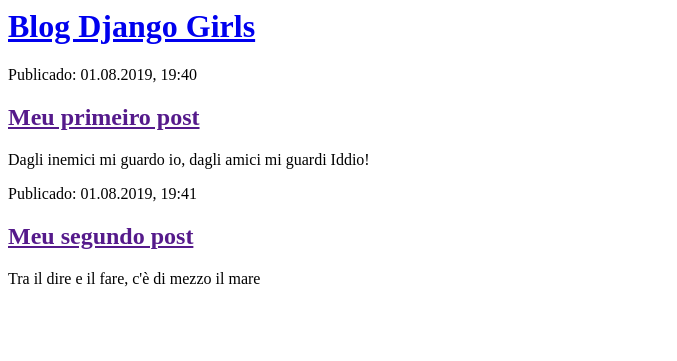
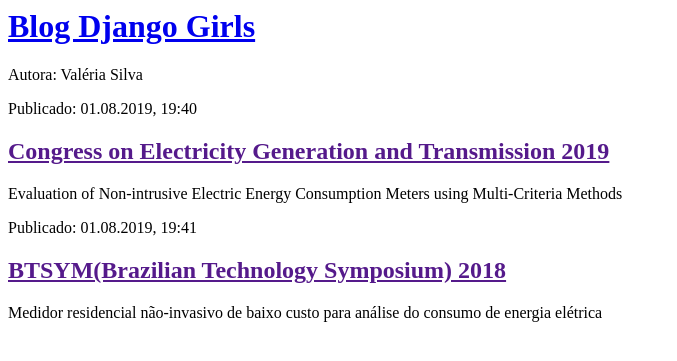
Before and after one commit to vvalcristina/my-first-blog, a Django app: page / in a window 1280 px wide. Shown: the top 361 px of the page, without its empty margins (0-677 px from the left). Run offline with Django 3.2, Linux system fonts and the light colour scheme.

Commit message:
Segunda atualização do arquivo HTML

```diff
--- a/blog/templates/blog/post_list.html
+++ b/blog/templates/blog/post_list.html
@@ -2,21 +2,27 @@
     <head>
         <title>Blog Django Girls</title>
     </head>
+    <style>
+    body{
+      background-color: ##FAF0E6;
+    }
+    </style>
     <body>
         <div>
             <h1><a href="/">Blog Django Girls</a></h1>
         </div>
 
         <div>
+            <p>Autora: Valéria Silva</p>
             <p>Publicado: 01.08.2019, 19:40</p>
-            <h2><a href="">Meu primeiro post</a></h2>
-            <p>Dagli inemici mi guardo io, dagli amici mi guardi Iddio!</p>
+            <h2><a href="">Congress on Electricity Generation and Transmission 2019</a></h2>
+            <p>Evaluation of Non-intrusive Electric Energy Consumption Meters using Multi-Criteria Methods</p>
         </div>
 
         <div>
             <p>Publicado: 01.08.2019, 19:41</p>
-            <h2><a href="">Meu segundo post</a></h2>
-            <p> Tra il dire e il fare, c'è di mezzo il mare</p>
+            <h2><a href="">BTSYM(Brazilian Technology Symposium) 2018</a></h2>
+            <p>  Medidor residencial não-invasivo de baixo custo para análise do consumo de energia elétrica</p>
         </div>
     </body>
 </html>
```
